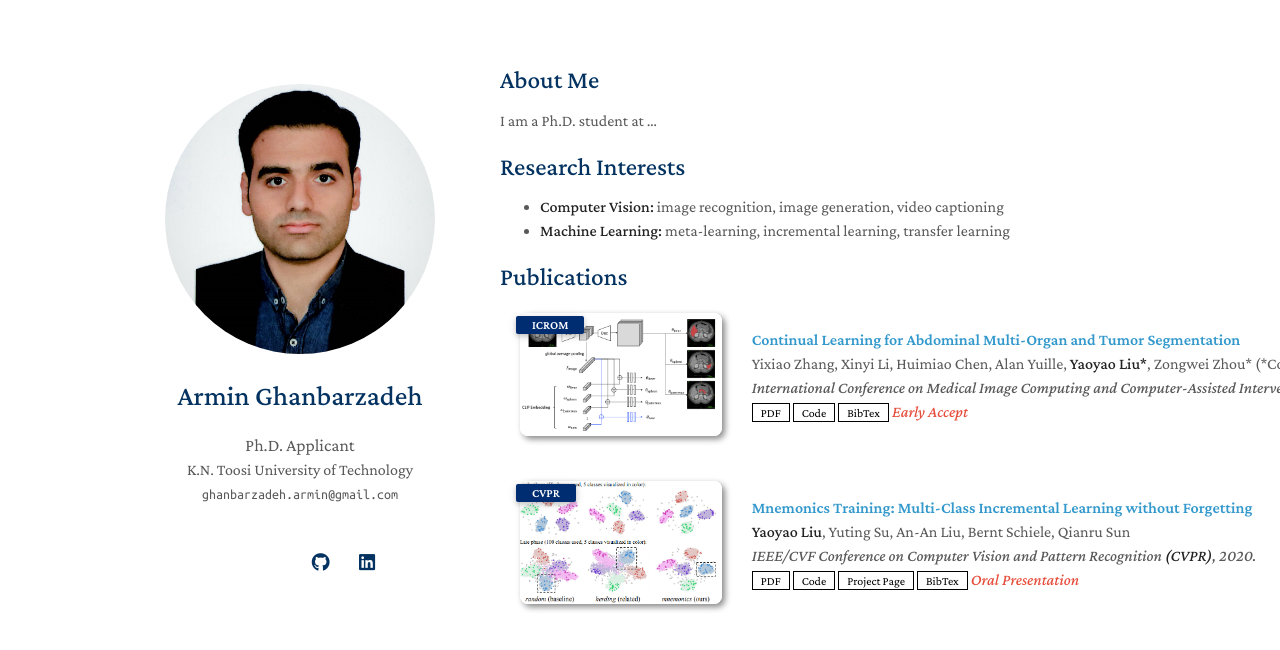
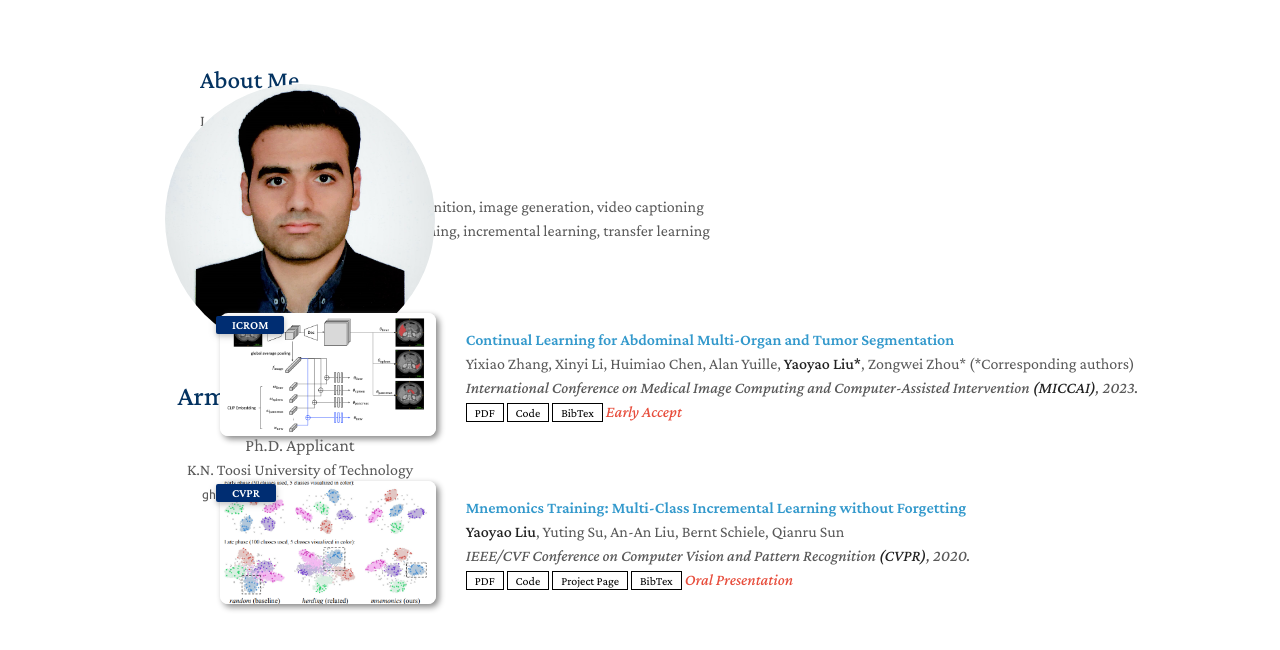
Before and after one commit to ghanbarzadeh/ghanbarzadeh.github.io, a Jekyll site: the page built from index.md, in a window 1280 px wide. Shown: the top 650 px of the page. Built offline with Jekyll 4.4.1, drawn with Linux system fonts in a browser that asks for light colours; nearby versions of some CDN libraries; a style sheet for code colours, icons or effects is not loaded; our own code applies the rules of GitHub Pages for plain Markdown files.

Commit message:
Update minimal-light-no-dark-mode.scss

```diff
--- a/_sass/minimal-light-no-dark-mode.scss
+++ b/_sass/minimal-light-no-dark-mode.scss
@@ -353,7 +353,7 @@ header ul a strong {
 }
 
 section {
-  width:1000px;
+  width:1300px;
   float:right;
   padding-top:4.0em;
   padding-bottom:50px;
```
